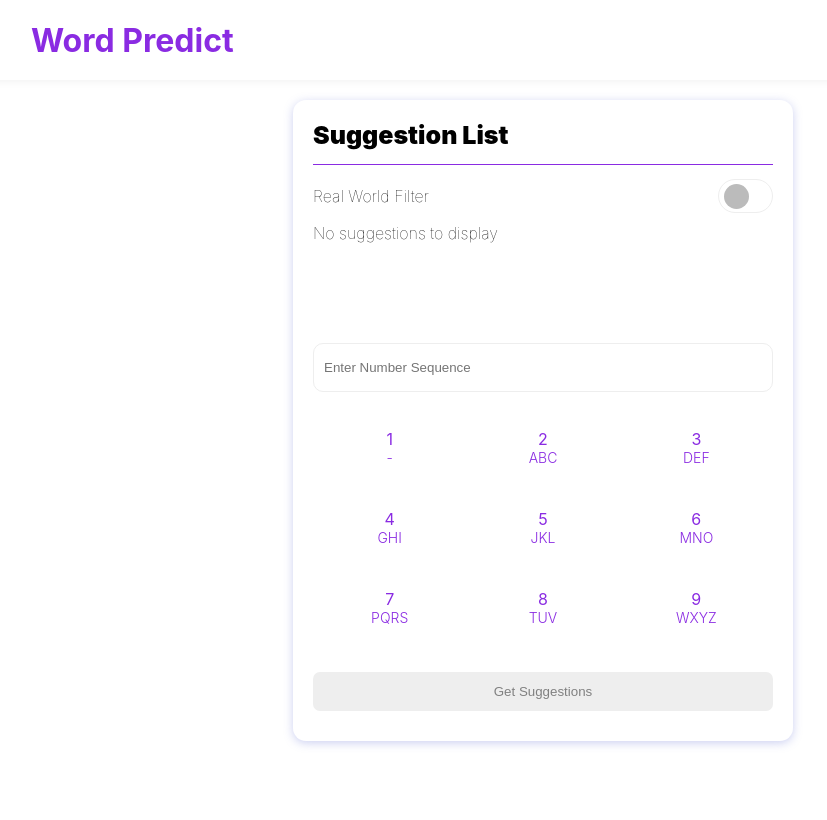
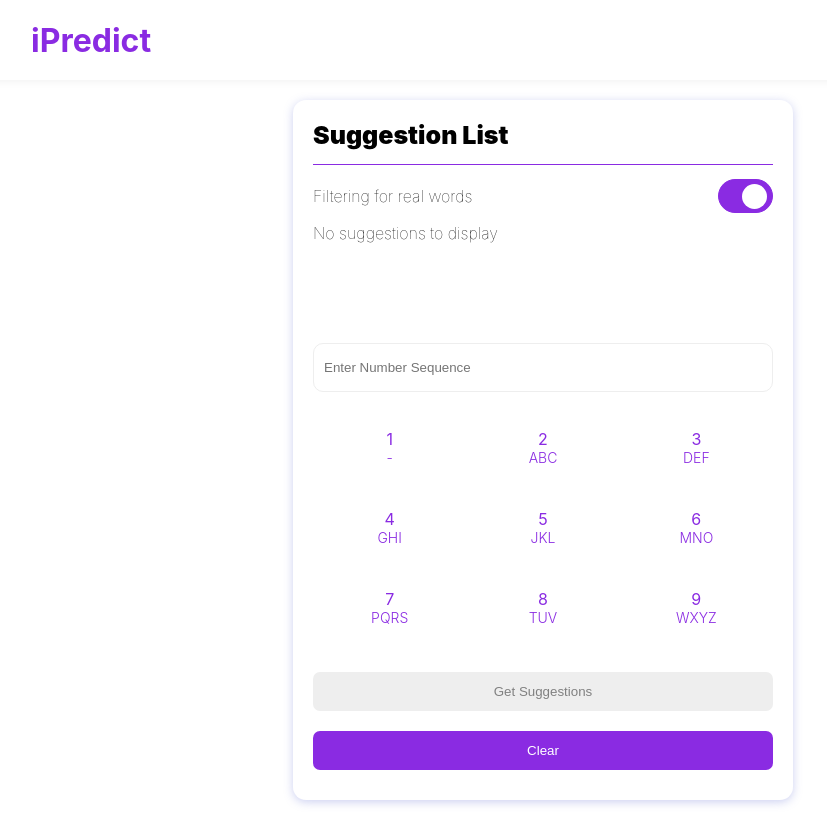
Before and after one commit to debaosuidecl/number-to-word-list, a React (Vite) app in the folder client/: page / in a window 1280 px wide. Shown: the whole page, without its empty margins (97-924 px from the left). Built offline with nearby package versions, Linux system fonts and the light colour scheme.

Commit message:
added clear suggestion button to make UX better

```diff
--- a/client/src/components/Header/Header.jsx
+++ b/client/src/components/Header/Header.jsx
@@ -8,7 +8,7 @@ const Header = () => {
     return (
         <Fragment>
             <header className={classes.header}>
-                <h1>Word Predict</h1>
+                <h1>iPredict</h1>
             </header>
             {uiLoading ?? <LinearProgress />}
         </Fragment>
--- a/client/src/components/PhoneButton/PhoneButton.jsx
+++ b/client/src/components/PhoneButton/PhoneButton.jsx
@@ -1,5 +1,4 @@
 import classes from "./PhoneButton.module.css"
-
 const PhoneButton = (props) => {
     return (
         <div className={classes.PhoneButton}>
--- a/client/src/components/PhonePredictor/PhonePredictor.jsx
+++ b/client/src/components/PhonePredictor/PhonePredictor.jsx
@@ -1,6 +1,5 @@
 import { useState } from "react"
 import { useSelector, useDispatch } from "react-redux";
-
 import classes from './PhonePredictor.module.css';
 import Card from "../Card/Card"
 import Input from '../Input/Input';
@@ -10,35 +9,43 @@ import { getSuggestions } from "../../store/actionCreators/prediction";
 import PhoneButtonList from "../PhoneButtonList/PhoneButtonList";
 import SuggestionHeader from "../SuggestionHeader/SuggestionHeader";
 import Toggler from "../Toggler/Toggler";
+import { predictionActions } from "../../store/slices/prediction";
 
 const PhonePredictor = () => {
 
     // Local State
     const [sequence, setSequence] = useState("")
-    const [isUsingRealWordFilter, setIsUsingRealWordFilter] = useState(false)
-
+    const [isUsingRealWordFilter, setIsUsingRealWordFilter] = useState(true)
 
     // Bring in redux state
     const suggestionList = useSelector(state => state.prediction.suggestions);
 
     // bring in dispatcher
-    const dispatch = useDispatch()
-
+    const dispatch = useDispatch();
 
     const getSuggestionHandler = () => {
-        dispatch(getSuggestions(sequence))
+        dispatch(getSuggestions({ sequence, filterForWords: isUsingRealWordFilter }))
     }
     const selectNumberHandler = (number) => {
         setSequence(state => `${state}${number}`)
     }
     const keyDownHandler = (evt) => {
+        // Prevent symbols and letters from entering inputt on type
         return evt.key.match(/[a-z\+\-]/gi) && !evt.key.match(/arrow|back/gi) && evt.preventDefault()
+    }
+    const clearHandler = () => {
+        setSequence("")
+        dispatch(predictionActions.clearSuggestions())
     }
     return (
         <Card>
             <div className={classes.PhonePredictor}>
                 <SuggestionHeader />
-                <Toggler title="Real World Filter" isActive={isUsingRealWordFilter} onToggle={() => setIsUsingRealWordFilter(state => !state)} />
+                <Toggler
+                    title={isUsingRealWordFilter ? "Filtering for real words" : "Not filtering for real words"}
+                    isActive={isUsingRealWordFilter}
+                    onToggle={() => setIsUsingRealWordFilter(state => !state)}
+                />
                 <SuggestionList suggestionList={suggestionList} />
                 <Input
                     onKeyDown={keyDownHandler}
@@ -48,6 +55,7 @@ const PhonePredictor = () => {
                     type="number" />
                 <PhoneButtonList onSelectNumber={selectNumberHandler} />
                 <Button disabled={!sequence} onClick={getSuggestionHandler}>Get Suggestions</Button>
+                <Button onClick={clearHandler}>Clear</Button>
 
             </div>
         </Card>
--- a/client/src/components/SuggestionList/SuggestionList.module.css
+++ b/client/src/components/SuggestionList/SuggestionList.module.css
@@ -5,7 +5,7 @@
     justify-content: flex-start;
     /* padding: 10px; */
     min-height: 100px;
-    max-height: 200px;
+    max-height: 180px;
     overflow-y: auto;
     margin: 10px 0px 20px;
 }
--- a/client/src/components/Toggler/Toggler.module.css
+++ b/client/src/components/Toggler/Toggler.module.css
@@ -18,6 +18,8 @@
     align-items: center;
     justify-content: flex-start;
     transition: .3s;
+    cursor: pointer;
+
 }
 
 .ToggleBall{
--- a/client/src/store/actionCreators/prediction.js
+++ b/client/src/store/actionCreators/prediction.js
@@ -2,7 +2,7 @@ import { predictionActions } from "../slices/prediction"
 import { uiActions } from "../slices/ui"
 import requestModule from "../../utils/requestModule"
 
-export const getSuggestions = (sequence = "") => {
+export const getSuggestions = (options) => {
     return async (dispatch) => {
         dispatch(uiActions.setLoading(true))
         dispatch(uiActions.setError({
@@ -11,7 +11,7 @@ export const getSuggestions = (sequence = "") => {
         }))
 
         try {
-            const { data } = await requestModule("POST", "/prediction", { sequence })
+            const { data } = await requestModule("POST", "/prediction", options)
             console.log(data)
             dispatch(predictionActions.setSuggestions(data.data))
 
--- a/client/src/store/slices/prediction.js
+++ b/client/src/store/slices/prediction.js
@@ -1,12 +1,8 @@
 import { createSlice } from "@reduxjs/toolkit"
-
-
 
 const initialState = {
     suggestions: [],
-
 }
-
 
 const predictionSlice = createSlice({
     name: "prediction",
@@ -15,13 +11,12 @@ const predictionSlice = createSlice({
         setSuggestions(state, action) {
             state.suggestions = action.payload
         },
+        clearSuggestions(state) {
+            state.suggestions = []
+        }
 
     }
 })
 
-
-
-
 export const predictionActions = predictionSlice.actions;
-
 export default predictionSlice;
```
Also changed, not shown: 2 other files (tests, documents, lock files or other folders).
